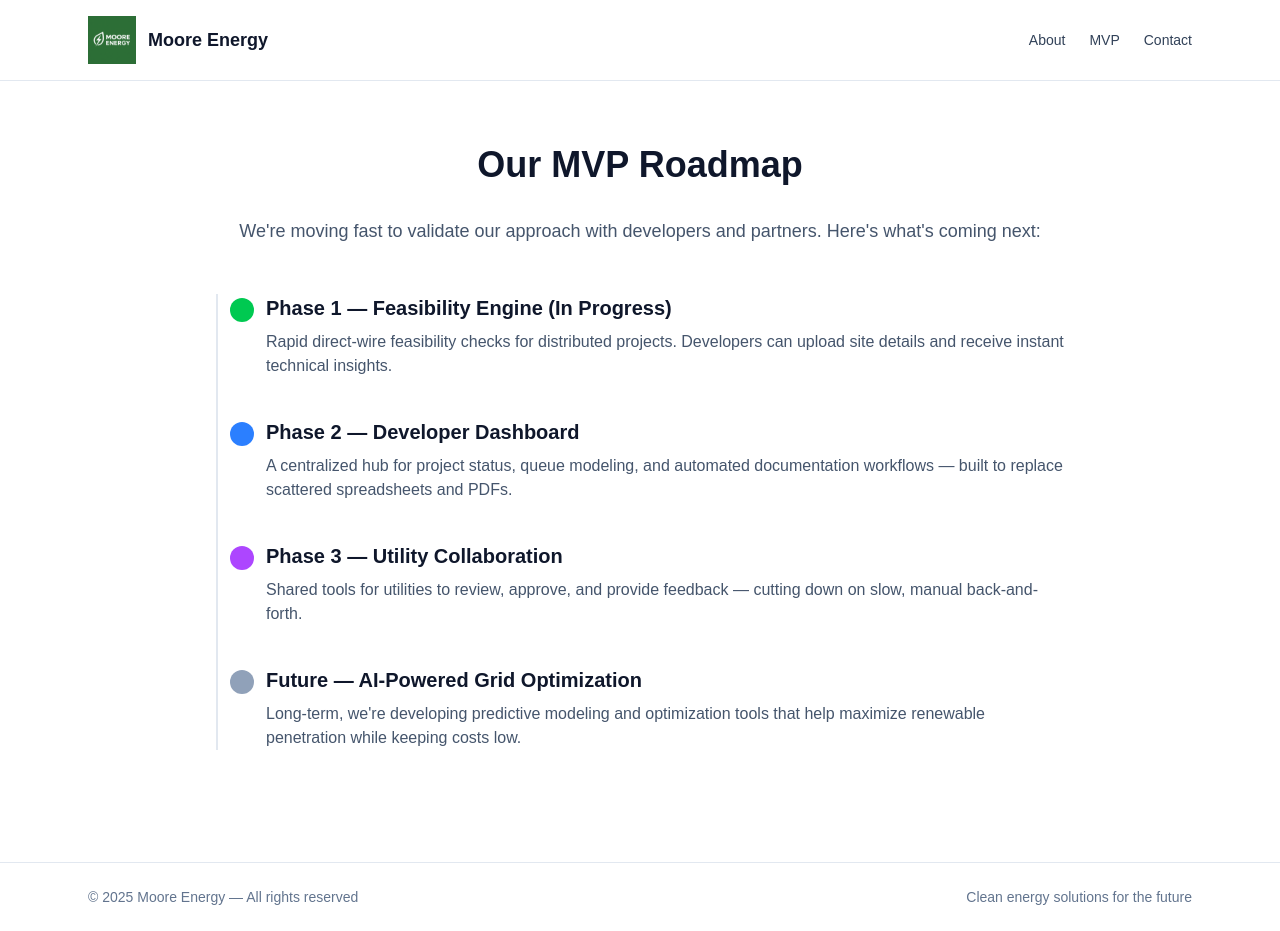
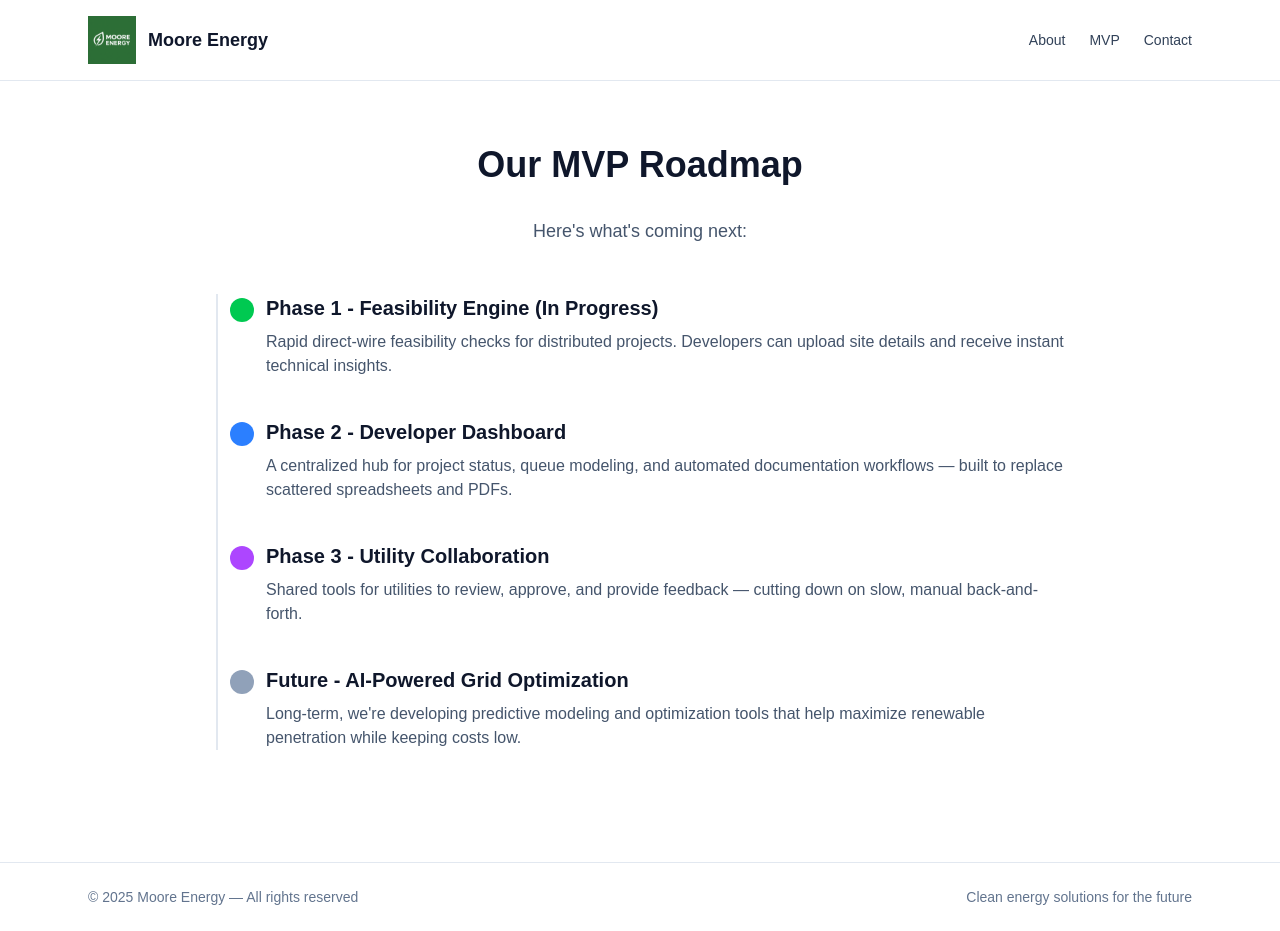
Before and after one commit to Dr-V773/Moore-Energy, a Next.js app: page /mvp in a window 1280 px wide. Built offline with nearby package versions, Linux system fonts and the light colour scheme.

Commit message:
Fix: Wording fix 1

```diff
--- a/app/about/page.tsx
+++ b/app/about/page.tsx
@@ -12,8 +12,8 @@ export default function About() {
         </h1>
 
         <p className="text-lg text-slate-600 leading-relaxed mb-12 text-center">
-          Moore Energy is building next-generation software and direct-wire energy
-          solutions that simplify grid interconnection. Our mission is to help
+          Moore Energy is building a next-generation software and direct-wire energy
+          solutions that simplifies grid interconnection. Our mission is to help
           renewable projects connect faster, cheaper, and with less uncertainty.
         </p>
 
@@ -23,7 +23,7 @@ export default function About() {
           <p className="text-slate-600 leading-relaxed">
             Grid interconnection is one of the most significant barriers to renewable
             and distributed energy projects. Developers face long timelines, fragmented
-            rules, and unclear processes — leading to costly delays and missed
+            rules, and unclear processes - leading to costly delays and missed
             opportunities.
           </p>
         </section>
@@ -43,7 +43,7 @@ export default function About() {
         <section className="mb-12">
           <h2 className="text-2xl font-semibold mb-4">What We Build</h2>
           <ul className="list-disc list-inside text-slate-600 space-y-2">
-            <li>Direct-wire feasibility engine — rapid technical checks</li>
+            <li>Direct-wire feasibility engine - rapid technical checks</li>
             <li>Developer dashboard — documentation, status, and queue modeling</li>
             <li>Utility collaboration tools — reducing manual back-and-forth</li>
           </ul>
@@ -54,7 +54,7 @@ export default function About() {
           <h2 className="text-2xl font-semibold mb-4">Who Benefits</h2>
           <p className="text-slate-600 leading-relaxed">
             Our solutions support renewable project developers, site owners, energy
-            brokers, and utilities — accelerating deployment and unlocking new capacity
+            brokers, and utilities - accelerating deployment and unlocking new capacity
             for distributed energy resources.
           </p>
         </section>
--- a/app/mvp/page.tsx
+++ b/app/mvp/page.tsx
@@ -12,7 +12,6 @@ export default function MVP() {
         </h1>
 
         <p className="text-lg text-slate-600 leading-relaxed mb-12 text-center">
-          We&apos;re moving fast to validate our approach with developers and partners.
           Here&apos;s what&apos;s coming next:
         </p>
 
@@ -21,7 +20,7 @@ export default function MVP() {
           <div className="relative">
             <span className="absolute -left-3 top-1 w-6 h-6 rounded-full bg-green-500"></span>
             <h2 className="ml-6 text-xl font-semibold relative z-10">
-              Phase 1 — Feasibility Engine (In Progress)
+              Phase 1 - Feasibility Engine (In Progress)
             </h2>
             <p className="ml-6 text-slate-600 mt-2">
               Rapid direct-wire feasibility checks for distributed projects. Developers
@@ -33,7 +32,7 @@ export default function MVP() {
           <div className="relative">
             <span className="absolute -left-3 top-1 w-6 h-6 rounded-full bg-blue-500"></span>
             <h2 className="ml-6 text-xl font-semibold relative z-10">
-              Phase 2 — Developer Dashboard
+              Phase 2 - Developer Dashboard
             </h2>
             <p className="ml-6 text-slate-600 mt-2">
               A centralized hub for project status, queue modeling, and automated
@@ -45,7 +44,7 @@ export default function MVP() {
           <div className="relative">
             <span className="absolute -left-3 top-1 w-6 h-6 rounded-full bg-purple-500"></span>
             <h2 className="ml-6 text-xl font-semibold relative z-10">
-              Phase 3 — Utility Collaboration
+              Phase 3 - Utility Collaboration
             </h2>
             <p className="ml-6 text-slate-600 mt-2">
               Shared tools for utilities to review, approve, and provide feedback — cutting
@@ -57,7 +56,7 @@ export default function MVP() {
           <div className="relative">
             <span className="absolute -left-3 top-1 w-6 h-6 rounded-full bg-slate-400"></span>
             <h2 className="ml-6 text-xl font-semibold relative z-10">
-              Future — AI-Powered Grid Optimization
+              Future - AI-Powered Grid Optimization
             </h2>
             <p className="ml-6 text-slate-600 mt-2">
               Long-term, we&apos;re developing predictive modeling and optimization tools that
--- a/components/MooreLanding.tsx
+++ b/components/MooreLanding.tsx
@@ -56,7 +56,7 @@ export default function MooreLanding() {
             transition={{ delay: 0.05 }}
             className="text-4xl md:text-5xl font-extrabold leading-tight"
           >
-            Reimagining how grid-connected projects interconnect — faster, cleaner, cheaper.
+            Reimagining how grid-connected projects interconnect - faster, cleaner, cheaper.
           </motion.h1>
           <motion.p
             initial={{ y: 20, opacity: 0 }}
```
